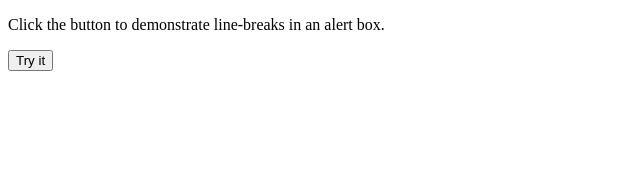
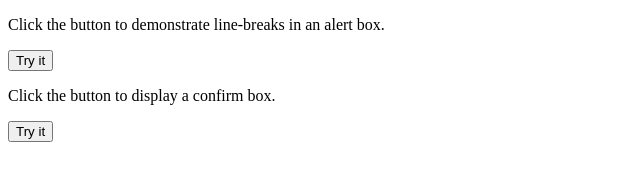
Before and after one commit to Kim-Dong-Kyu/Vanila, a plain HTML site: page w3/alert.html in a window 1280 px wide. Shown: the whole page, without its empty margins (0-640 px from the left). Drawn offline with Linux system fonts and the light colour scheme.

Commit message:
[update] + confirm

```diff
--- a/w3/alert.html
+++ b/w3/alert.html
@@ -6,11 +6,17 @@
 
 <button onclick="myFunction()">Try it</button>
 
+<p>Click the button to display a confirm box.</p>
+
+<button onclick="myFunction2()">Try it</button>
+
+
 <script>
 function myFunction() {
   alert("alert 창 확인 끝났니?");
 }
+function myFunction2() {
+  confirm("버튼을 누르세요");
 </script>
-
 </body>
 </html>
```
